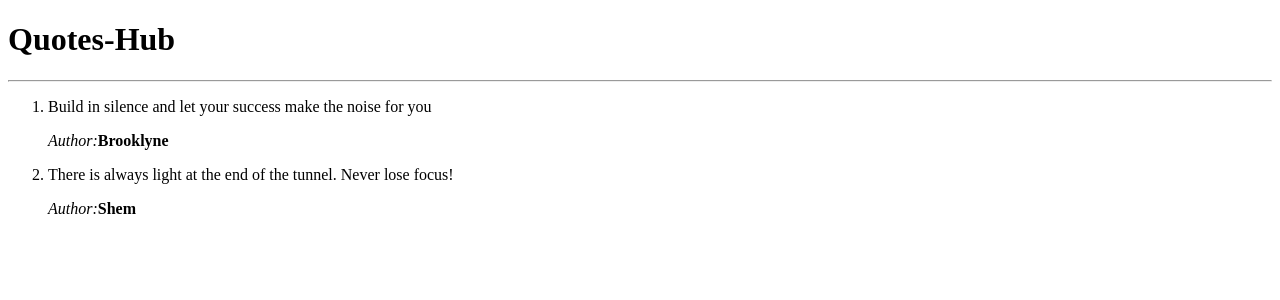
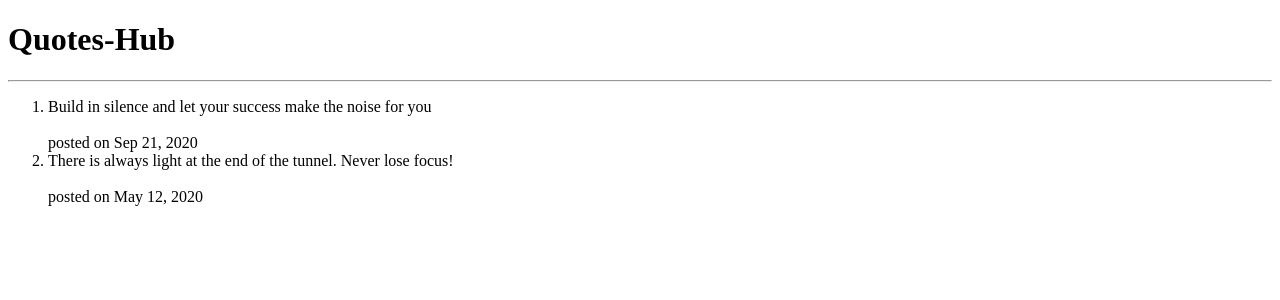
Before and after one commit to ShemBrooklyne/QUOTES-APP, an Angular app: page / in a window 1280 px wide. Shown: the top 300 px of the page. Built offline with nearby package versions, Linux system fonts and the light colour scheme.

Commit message:
Implemented Bootstrap

```diff
--- a/package.json
+++ b/package.json
@@ -19,6 +19,8 @@
     "@angular/platform-browser": "~10.0.9",
     "@angular/platform-browser-dynamic": "~10.0.9",
     "@angular/router": "~10.0.9",
+    "bootstrap": "^4.5.2",
+    "popper": "^1.0.1",
     "rxjs": "~6.5.5",
     "tslib": "^2.0.0",
     "zone.js": "~0.10.3"
--- a/src/app/quote-detail/quote-detail.component.html
+++ b/src/app/quote-detail/quote-detail.component.html
@@ -1,4 +1,4 @@
-<!-- <p>quote-detail works!</p> -->
 <p>
-   <em>Author:</em> <strong>{{ quote.author }}</strong>
+  <em>Author:</em> <strong> {{ quote.author }} </strong> <br>
+  <button (click)='quoteDelete(true)'>Delete Quote</button>
 </p>
--- a/src/app/quote-detail/quote-detail.component.ts
+++ b/src/app/quote-detail/quote-detail.component.ts
@@ -1,5 +1,5 @@
-import { Component, OnInit, Input } from '@angular/core';
-import { Quote } from '@angular/compiler';
+import { Component, OnInit, Input, Output, EventEmitter } from '@angular/core';
+import { Quotes } from '../quotes';
 
 @Component({
   selector: 'app-quote-detail',
@@ -8,8 +8,16 @@ import { Quote } from '@angular/compiler';
 })
 export class QuoteDetailComponent implements OnInit {
 
-  @Input() quote: Quote
+  @Input() quote: Quotes;
+  @Output() author: Quotes;
+  @Output() isComplete = new EventEmitter<boolean>();
+  // isComplete: Quotes;
+
   constructor() { }
+
+  quoteDelete(complete:boolean){
+    this.isComplete.emit(complete);
+  }
 
   ngOnInit(): void {
   }
--- a/src/app/quote/quote.component.html
+++ b/src/app/quote/quote.component.html
@@ -4,10 +4,9 @@
     <h1 class="text-center">Quotes-Hub</h1>
     <hr>
     <ol>
-      <li *ngFor = 'let quote of quote'>
-        {{ quote.name }}
-
-        <app-quote-detail [quote] = 'quote'></app-quote-detail>
+      <li *ngFor = 'let quote of quote;let i = index'>
+        {{ quote.name }} <br> <br> posted on {{quote.completeDate|date}}
+        <app-quote-detail *ngIf = 'quote.showAuthor' [quote] = 'quote' (isComplete) = 'deleteQuote($event,i)'></app-quote-detail>
       </li>
     </ol>
   </div>
--- a/src/app/quote/quote.component.ts
+++ b/src/app/quote/quote.component.ts
@@ -1,4 +1,4 @@
-import { Component, OnInit } from '@angular/core';
+import { Component, OnInit, EventEmitter } from '@angular/core';
 import { Quotes } from '../quotes';
 
 @Component({
@@ -9,9 +9,19 @@ import { Quotes } from '../quotes';
 export class QuoteComponent implements OnInit {
 
   quote:Quotes[] = [
-    new Quotes (1, 'Build in silence and let your success make the noise for you','Brooklyne'),
-    new Quotes (2, 'There is always light at the end of the tunnel. Never lose focus!', 'Shem'),
+    new Quotes (1, 'Build in silence and let your success make the noise for you','Brooklyne', new Date(2020,8,21)),
+    new Quotes (2, 'There is always light at the end of the tunnel. Never lose focus!', 'Shem', new Date(2020,4,12)),
   ];
+
+  deleteQuote(isComplete, index) {
+    if (isComplete) {
+      let toDelete = confirm(`Are you sure you want to delete ${this.quote[index].name}?`)
+
+      if (toDelete) {
+        this.quote.splice(index,1)
+      }
+    }
+  }
 
   constructor() { }
 
--- a/src/app/quotes.ts
+++ b/src/app/quotes.ts
@@ -1,6 +1,6 @@
 export class Quotes {
-    showAuthor: boolean;
-    constructor(public id: number, public name: string, public author: string) {
+    public showAuthor: boolean;
+    constructor(public id: number, public name: string, public author: string, public completeDate: Date) {
         this.showAuthor = false;
     }
 }
```
Also changed, not shown: 1 other file (tests, documents, lock files or other folders).
